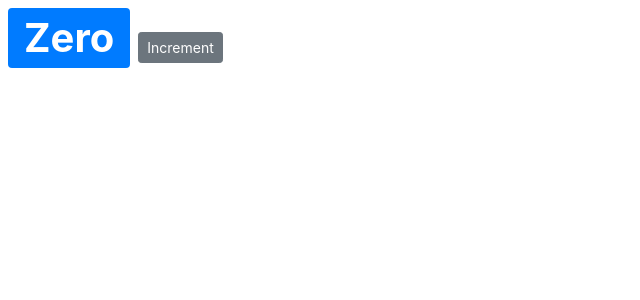
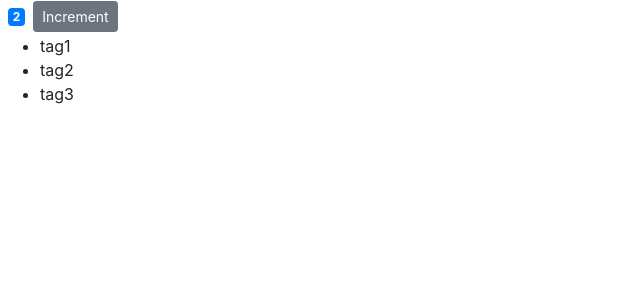
Before and after one commit to AbdullahGhani1/counter-app, a React (Create React App) app: page / in a window 1280 px wide. Shown: the top 300 px of the page, without its empty margins (0-640 px from the left). Built offline with nearby package versions, Linux system fonts and the light colour scheme.

Commit message:
rendering-list

```diff
--- a/src/components/counter.jsx
+++ b/src/components/counter.jsx
@@ -2,22 +2,29 @@ import React, { Component } from 'react';
 
 class Counter extends Component {
   state = {
-    count: 0,
-  };
-  styles = {
-    fontSize: 40,
-    fontWeight: 'bold',
+    count: 2,
+    tags: ['tag1', 'tag2', 'tag3'],
   };
   render() {
     return (
       <div>
-        <span style={this.styles} className='badge badge-primary m-2'>
-          {this.formatCount()}
-        </span>
+        <span className={this.getBadgeclasses()}>{this.formatCount()}</span>
         <button className='btn btn-secondary btn-sm'>Increment</button>
+        <ul>
+          {/* key to set unique id in this  list */}
+          {this.state.tags.map((tag) => (
+            <li key={tag}>{tag}</li>
+          ))}
+        </ul>
       </div>
     );
   }
+  getBadgeclasses() {
+    let classes = 'badge m-2 badge-';
+    classes += this.state.count === 0 ? 'warning' : 'primary';
+    return classes;
+  }
+
   formatCount() {
     // object Destructuring
     const { count } = this.state;
```
